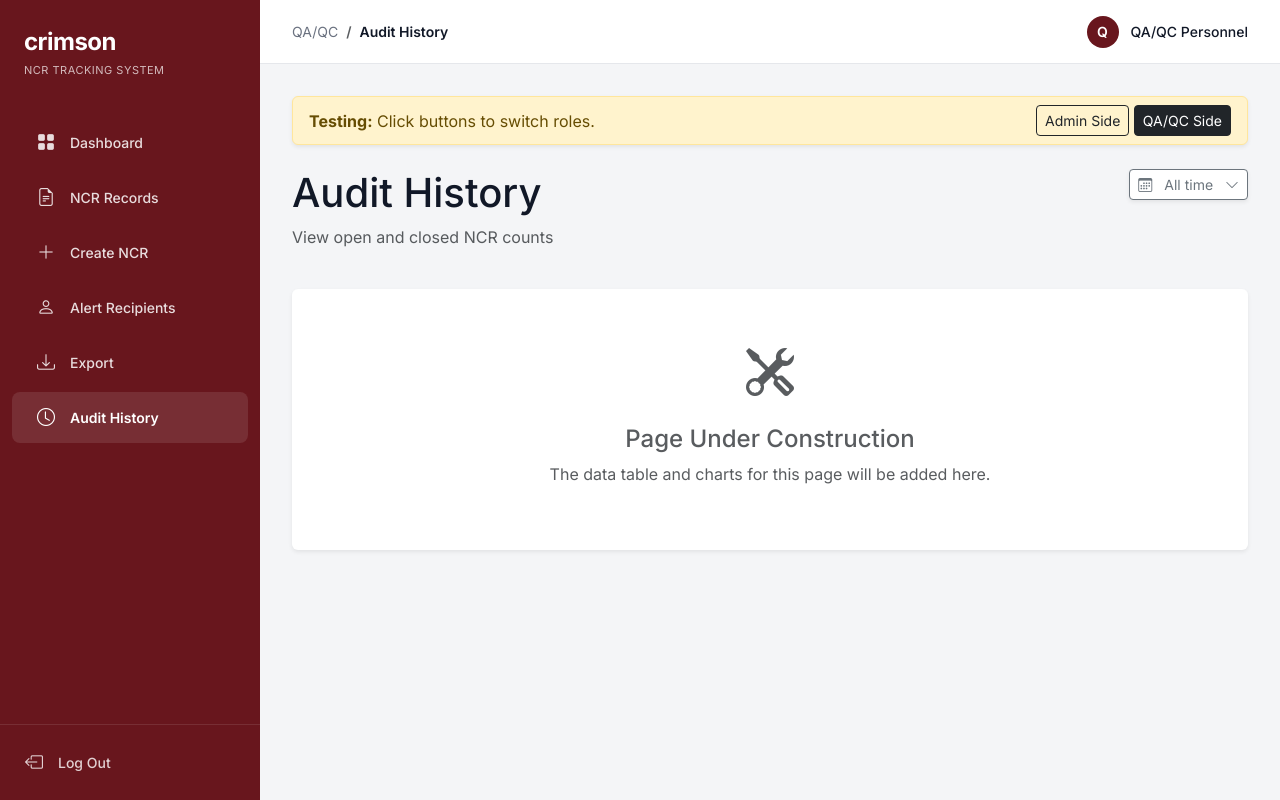
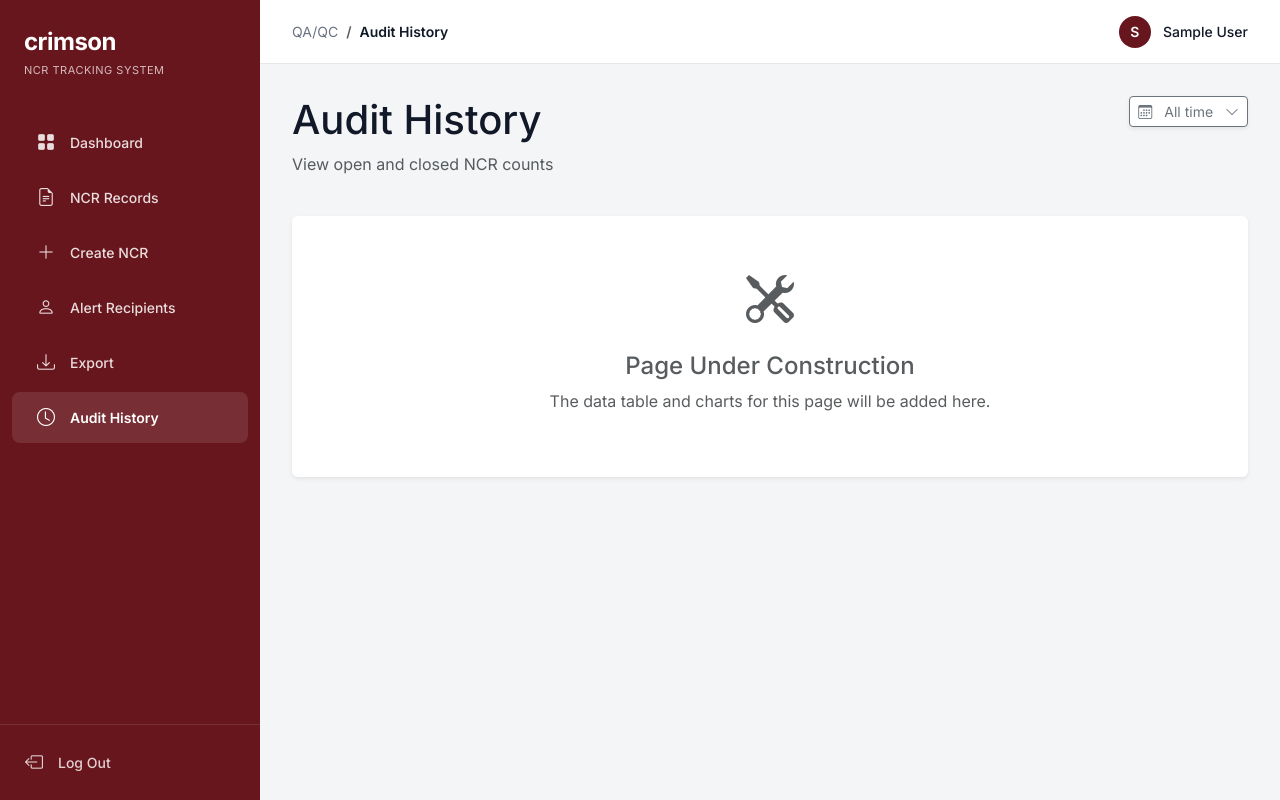
Before and after one commit to haileymicaela/ARKCafe_SAD, a Django app: page /staff-audit/ in a window 1280 px wide. Run offline with Django 5.2, Linux system fonts and the light colour scheme; the visitor is signed in with stand-in values (Sample User, id 1).

Commit message:
Implemented role-based logins

```diff
--- /dev/null
+++ b/core/decorators.py
@@ -0,0 +1,27 @@
+from functools import wraps
+
+from django.contrib.auth.views import redirect_to_login
+from django.core.exceptions import PermissionDenied
+from django.shortcuts import redirect
+
+HOME = {"admin": "admin_dashboard", "staff": "staff_dashboard"}
+
+
+def role_required(role):
+    def decorator(view):
+        @wraps(view)
+        def wrapper(request, *args, **kwargs):
+            if not request.user.is_authenticated:
+                return redirect_to_login(request.get_full_path())
+            if request.user.role != role:
+                home = HOME.get(request.user.role)
+                if home is None:  # unknown role: don't redirect-loop
+                    raise PermissionDenied
+                return redirect(home)  # wrong side: send them to their own dashboard
+            return view(request, *args, **kwargs)
+        return wrapper
+    return decorator
+
+
+admin_required = role_required("admin")
+staff_required = role_required("staff")
--- a/core/templates/base.html
+++ b/core/templates/base.html
@@ -24,7 +24,7 @@
 
     <!-- ================= SIDEBAR LOGIC ================= -->
     <nav id="sidebar">
-        {% if 'staff' in request.path %}
+        {% if request.user.role == 'staff' %}
             {% include 'staff_sidebar.html' %}
         {% else %}
             {% include 'admin_sidebar.html' %}
@@ -46,7 +46,7 @@
                 <ol class="breadcrumb">
                     <!-- This changes Admin to QA/QC -->
                     <li class="breadcrumb-item">
-                        {% if 'staff' in request.path %}QA/QC{% else %}Admin{% endif %}
+                        {% if request.user.role == 'staff' %}QA/QC{% else %}Admin{% endif %}
                     </li>
                     <!-- This changes the page name -->
                     <li class="breadcrumb-item active" aria-current="page">
@@ -67,35 +67,16 @@
             <!-- User Profile Avatar (Dynamic) -->
             <div class="topbar-right">
                 <div class="user-avatar">
-                    {% if 'staff' in request.path %}Q{% else %}A{% endif %}
+                    {{ request.user.full_name|slice:":1"|upper }}
                 </div>
                 <span class="user-role d-none d-sm-block">
-                    {% if 'staff' in request.path %}QA/QC Personnel{% else %}Admin{% endif %}
+                    {{ request.user.full_name }}
                 </span>
             </div>
         </header>
 
         <!-- Dynamic Page Content -->
         <main class="content-wrapper">
-
-                        <!-- TEMPORARY TESTING TOGGLE -->
-            <div class="alert alert-warning py-2 mb-4 d-flex flex-column flex-sm-row justify-content-between align-items-sm-center gap-2 shadow-sm">
-                <span><strong>Testing:</strong> Click buttons to switch roles.</span>
-                <div>
-                    <!-- If on Admin page, button is filled. If on Staff, it is outlined. -->
-                    <a href="/admin-dashboard/"
-                       class="btn btn-sm {% if 'staff' not in request.path %}btn-dark{% else %}btn-outline-dark{% endif %}">
-                       Admin Side
-                    </a>
-
-                    <!-- If on Staff page, button is filled. If on Admin, it is outlined. -->
-                    <a href="/staff-dashboard/"
-                       class="btn btn-sm {% if 'staff' in request.path %}btn-dark{% else %}btn-outline-dark{% endif %}">
-                       QA/QC Side
-                    </a>
-                </div>
-            </div>
-
             <!-- Page Header -->
             <div class="page-header d-flex justify-content-between align-items-start mb-4">
                 <div>
@@ -114,7 +95,7 @@
                     </h1>
                     <!-- Dynamic Subtitle -->
                     <p class="text-muted">
-                        {% if 'staff' in request.path %}
+                        {% if request.user.role == 'staff' %}
                             View open and closed NCR counts
                         {% else %}
                             System overview of NCRs, user accounts, and projects
--- a/core/views.py
+++ b/core/views.py
@@ -1,52 +1,53 @@
-from django.contrib.auth.decorators import login_required
 from django.shortcuts import render
 
+from .decorators import admin_required, staff_required
+
 # --- Admin Views ---
-@login_required
+@admin_required
 def admin_dashboard(request):
     return render(request, 'base.html')
 
-@login_required
+@admin_required
 def admin_projects(request):
     return render(request, 'base.html')
 
-@login_required
+@admin_required
 def admin_departments(request):
     return render(request, 'base.html')
 
-@login_required
+@admin_required
 def admin_users(request):
     return render(request, 'base.html')
 
-@login_required
+@admin_required
 def admin_recipients(request):
     return render(request, 'base.html')
 
-@login_required
+@admin_required
 def admin_audit(request):
     return render(request, 'base.html')
 
 # --- Staff (QA/QC) Views ---
-@login_required
+@staff_required
 def staff_dashboard(request):
     return render(request, 'base.html')
 
-@login_required
+@staff_required
 def staff_records(request):
     return render(request, 'base.html')
 
-@login_required
+@staff_required
 def staff_create_ncr(request):
     return render(request, 'base.html')
 
-@login_required
+@staff_required
 def staff_recipients(request):
     return render(request, 'base.html')
 
-@login_required
+@staff_required
 def staff_export(request):
     return render(request, 'base.html')
 
-@login_required
+@staff_required
 def staff_audit(request):
     return render(request, 'base.html')
```
Also changed, not shown: accounts/tests.py (+10 -0 lines).
